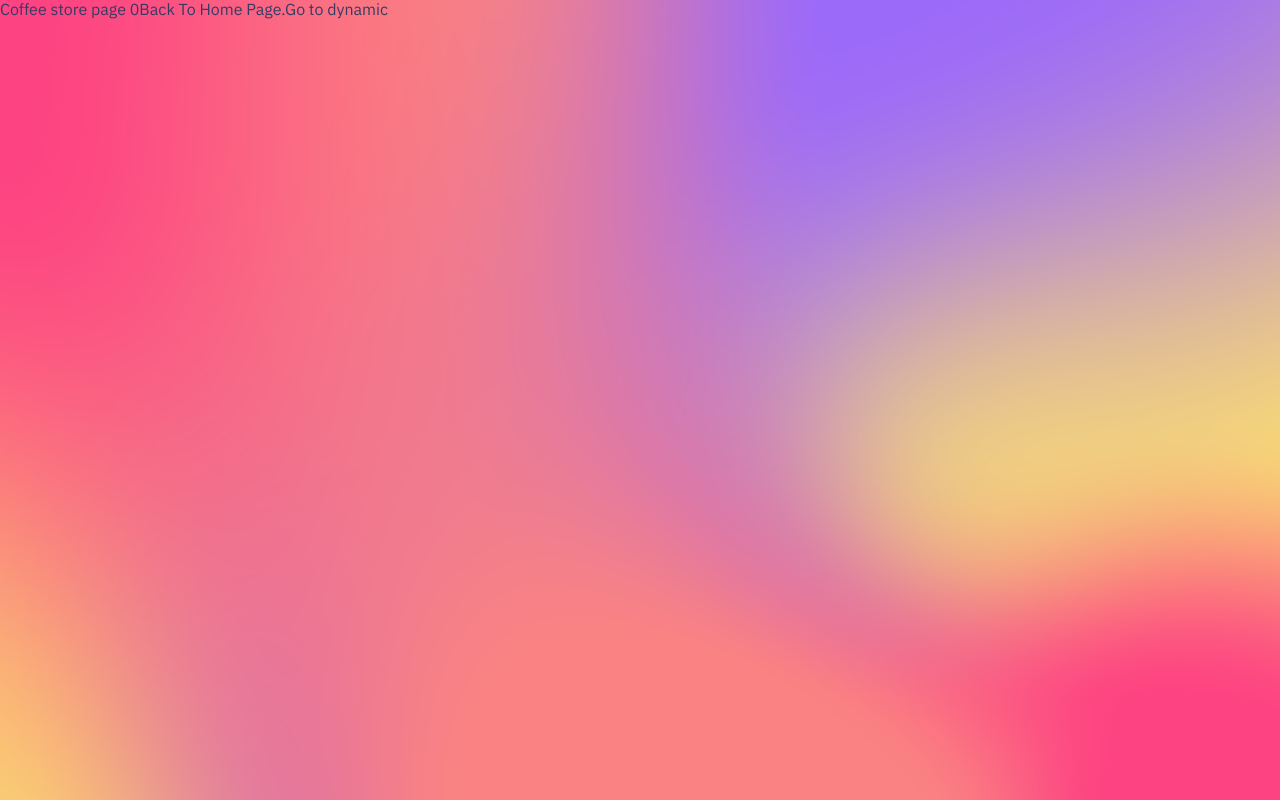
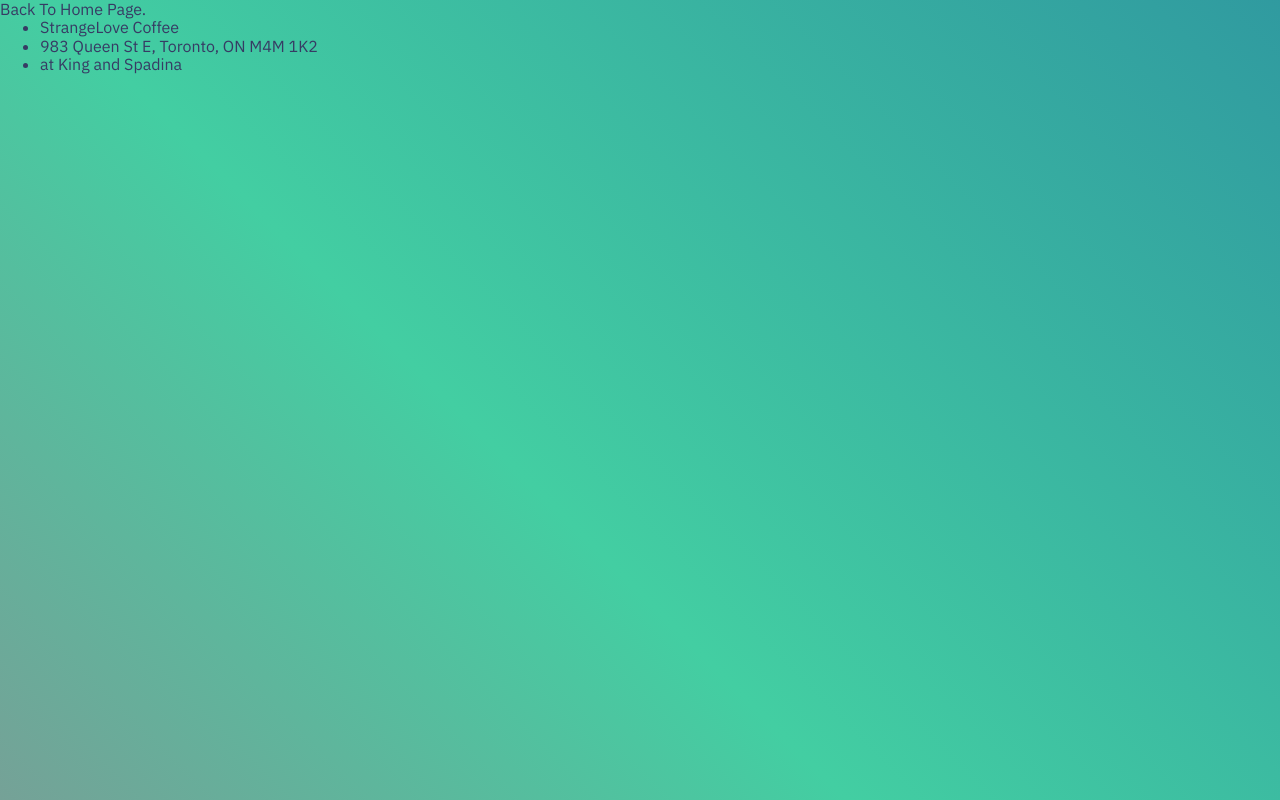
Before and after one commit to AbhikJadav/discover-coffee-stores, a Next.js app: page /coffee-store/0 in a window 1280 px wide. Built offline with nearby package versions, Linux system fonts and the light colour scheme; a web font is replaced by a local one.

Commit message:
fix:dynamic data for coffee store

```diff
--- a/pages/coffee-store/[id].js
+++ b/pages/coffee-store/[id].js
@@ -2,18 +2,50 @@ import React from "react";
 import { useRouter } from "next/router";
 import Link from "next/link";
 import Head from "next/head";
+import { coffeeStoreData } from "../../Data/coffee-store";
 
-const CoffeeStore = () => {
+export function getStaticProps(staticProps) {
+  const params = staticProps.params;
+  return {
+    props: {
+      coffeeStore: coffeeStoreData?.find((element) => {
+        return element.id.toString() === params?.id; //dynamic id
+      }),
+    },
+  };
+}
+export function getStaticPaths() {
+  const paths = coffeeStoreData.map((element) => {
+    return {
+      params: {
+        id: element.id.toString(),
+      },
+    };
+  });
+  return {
+    paths,
+    fallback: true,
+  };
+}
+
+const CoffeeStore = (props) => {
   const router = useRouter();
-  console.log("router:", router.query.id);
+  if (router.isFallback) {
+    return <div>Loading...</div>;
+  }
+  const { name, address, neighbourhood } = props?.coffeeStore;
   return (
     <div>
-      {/*<Head>*/}
-      {/*  <title>{router.query.id}</title>*/}
-      {/*</Head>*/}
-      Coffee store page {router.query.id}
+      <Head>
+        <title>{name}</title>
+      </Head>
       <Link href="/">Back To Home Page.</Link>
-      <Link href="/coffee-store/dynamic">Go to dynamic</Link>
+
+      <ul>
+        <li>{name}</li>
+        <li>{address}</li>
+        <li>{neighbourhood}</li>
+      </ul>
     </div>
   );
 };
--- a/pages/index.js
+++ b/pages/index.js
@@ -14,7 +14,6 @@ export default function Home(props) {
   const handleOnBannerBtnClick = () => {
     console.log("hii banner button click");
   };
-  console.log("props:", props);
   return (
     <div className={styles.container}>
       <Head>
--- a/styles/globals.css
+++ b/styles/globals.css
@@ -4,12 +4,25 @@ body {
   margin: 0;
   font-family: IBMPlexSans, -apple-system, BlinkMacSystemFont, Segoe UI, Roboto,
     Oxygen, Ubuntu, Cantarell, Fira Sans, Droid Sans, Helvetica Neue, sans-serif;
-  background: url("/static/background.png");
   background-position: 50%;
   background-repeat: no-repeat;
   background-size: cover;
   color: #373b64;
-  height: 100%;
+  background: linear-gradient(45deg, #ee7752, #e73c7e, #43cea2, #185a9d);
+  background-size: 400% 400%;
+  animation: gradient 10s ease infinite;
+  height: 100vh;
+}
+@keyframes gradient {
+  0% {
+    background-position: 0% 50%;
+  }
+  50% {
+    background-position: 100% 50%;
+  }
+  100% {
+    background-position: 0% 50%;
+  }
 }
 
 a {
```
Also changed, not shown: styles/Home.module.css (+6 -5 lines).
